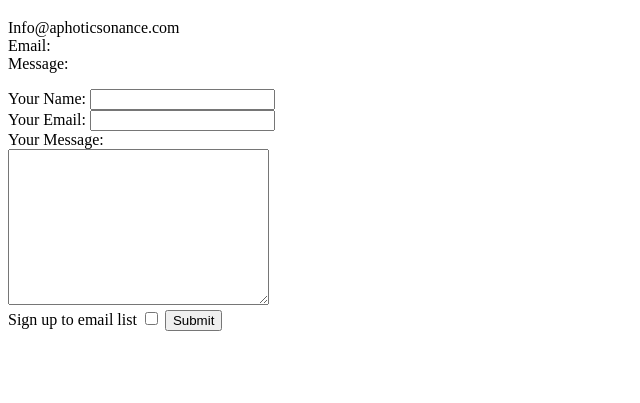
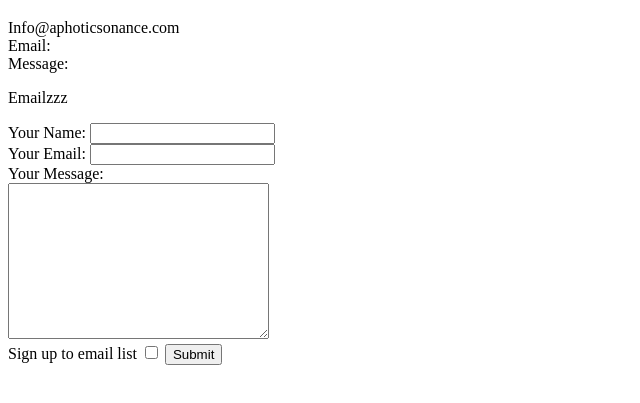
Before and after one commit to Jaddisonapps/training, a plain HTML site: page contact.html in a window 1280 px wide. Shown: the part 61-464 px from the top of the page, without its empty margins (0-640 px from the left). Drawn offline with Linux system fonts and the light colour scheme.

Commit message:
added p tag in contacts

```diff
--- a/contact.html
+++ b/contact.html
@@ -7,7 +7,9 @@
 	<body>
 		<h1>Contact Info</h1>
 		<p>Info@aphoticsonance.com <br> Email: <br> Message:
-
+			<p>
+				Emailzzz
+			</p>
 		</p>
 		<form class="" action="index.html" method="post">
 			<label>Your Name:</label>
```
